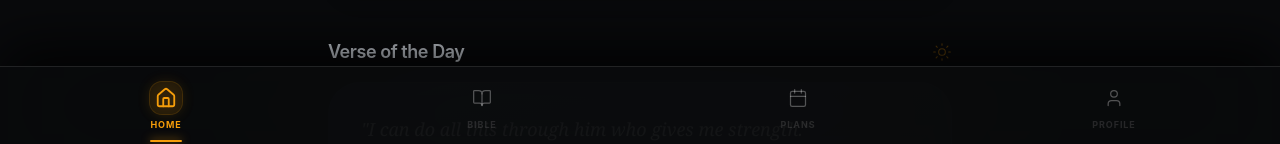
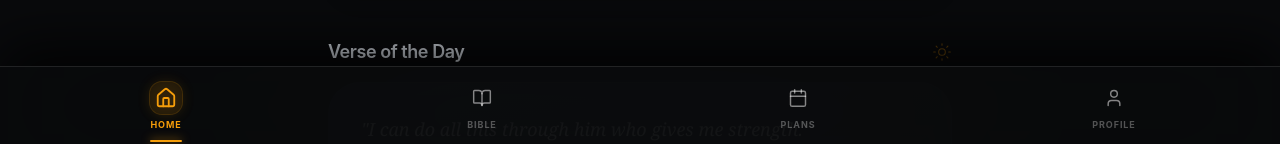
Before and after one commit to Patpatouz/bleubible, a React (Vite) app: page / in a window 1280 px wide. Both pictures are taken after a click on the button "Get Started". Shown: the part 654-798 px from the top of the page. Built offline with nearby package versions, Linux system fonts and the light colour scheme; no server answers; the database is empty.

Commit message:
fix(ui): Enhance navigation bar hover and active states
Adjusted text and background colors for better contrast and visual feedback on the main navigation bar. Increased opacity on hover for inactive items and refined stroke width for icons to improve overall user experience and clarity.

```diff
--- a/src/App.tsx
+++ b/src/App.tsx
@@ -90,24 +90,24 @@ function Navigation() {
             onTouchStart={() => prefetch(item.path)}
             className={cn(
               "flex flex-col items-center justify-center gap-1 transition-all relative w-20 h-full group",
-              isActive ? "text-brand-primary" : "text-white/30 hover:text-white/60 active:scale-95"
+              isActive ? "text-brand-primary" : "text-white/50 hover:text-white/80 active:scale-95"
             )}
           >
             <div className={cn(
               "p-1.5 rounded-xl transition-all duration-500 flex items-center justify-center",
-              isActive ? "bg-brand-primary/10 ring-1 ring-brand-primary/20 shadow-[0_0_15px_rgba(245,158,11,0.1)]" : "group-hover:bg-white/5"
+              isActive ? "bg-brand-primary/10 ring-1 ring-brand-primary/20 shadow-[0_0_15px_rgba(245,158,11,0.1)]" : "group-hover:bg-white/10"
             )}>
               <item.icon
                 className={cn(
                   "w-5 h-5 transition-all duration-500",
                   isActive ? "text-brand-primary scale-110 drop-shadow-[0_0_8px_rgba(245,158,11,0.4)]" : "text-current"
                 )}
-                strokeWidth={isActive ? 2 : 1.5}
+                strokeWidth={isActive ? 2 : 1.75}
               />
             </div>
             <span className={cn(
               "text-[9px] uppercase font-bold tracking-widest transition-all duration-500",
-              isActive ? "text-brand-primary opacity-100" : "opacity-40"
+              isActive ? "text-brand-primary opacity-100" : "opacity-60 group-hover:opacity-100"
             )}>{item.name}</span>
             {isActive && (
               <motion.div
```
